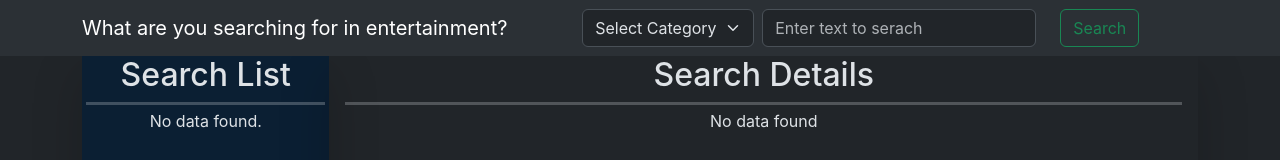
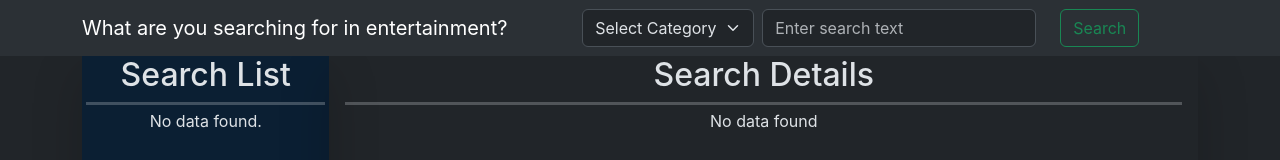
Before and after one commit to AnkitKTrivedi/entertainment-search, a React (Create React App) app: page / in a window 1280 px wide. Shown: the top 160 px of the page. Built offline with nearby package versions, Linux system fonts and the light colour scheme; the HTML template or start-up script is replaced by a standard one.

Commit message:
changes placeholder

```diff
--- a/src/components/Navbar.js
+++ b/src/components/Navbar.js
@@ -37,7 +37,7 @@ const NavbarHeader = ({
             </select>
             <Form.Control
               type="search"
-              placeholder="Enter text to serach"
+              placeholder="Enter search text"
               className="me-4"
               aria-label="Search"
               style={{ width: "auto" }}
```
